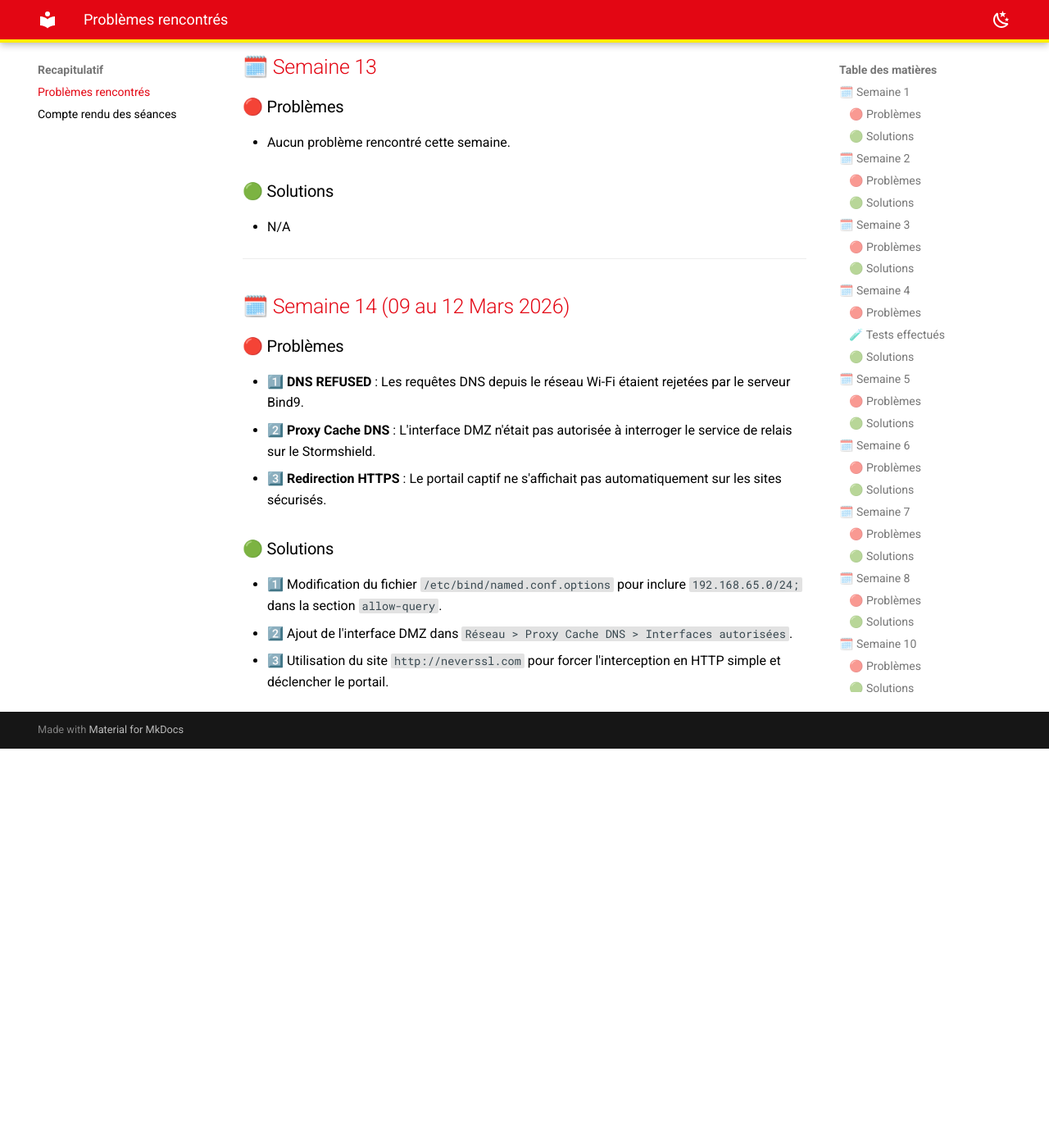
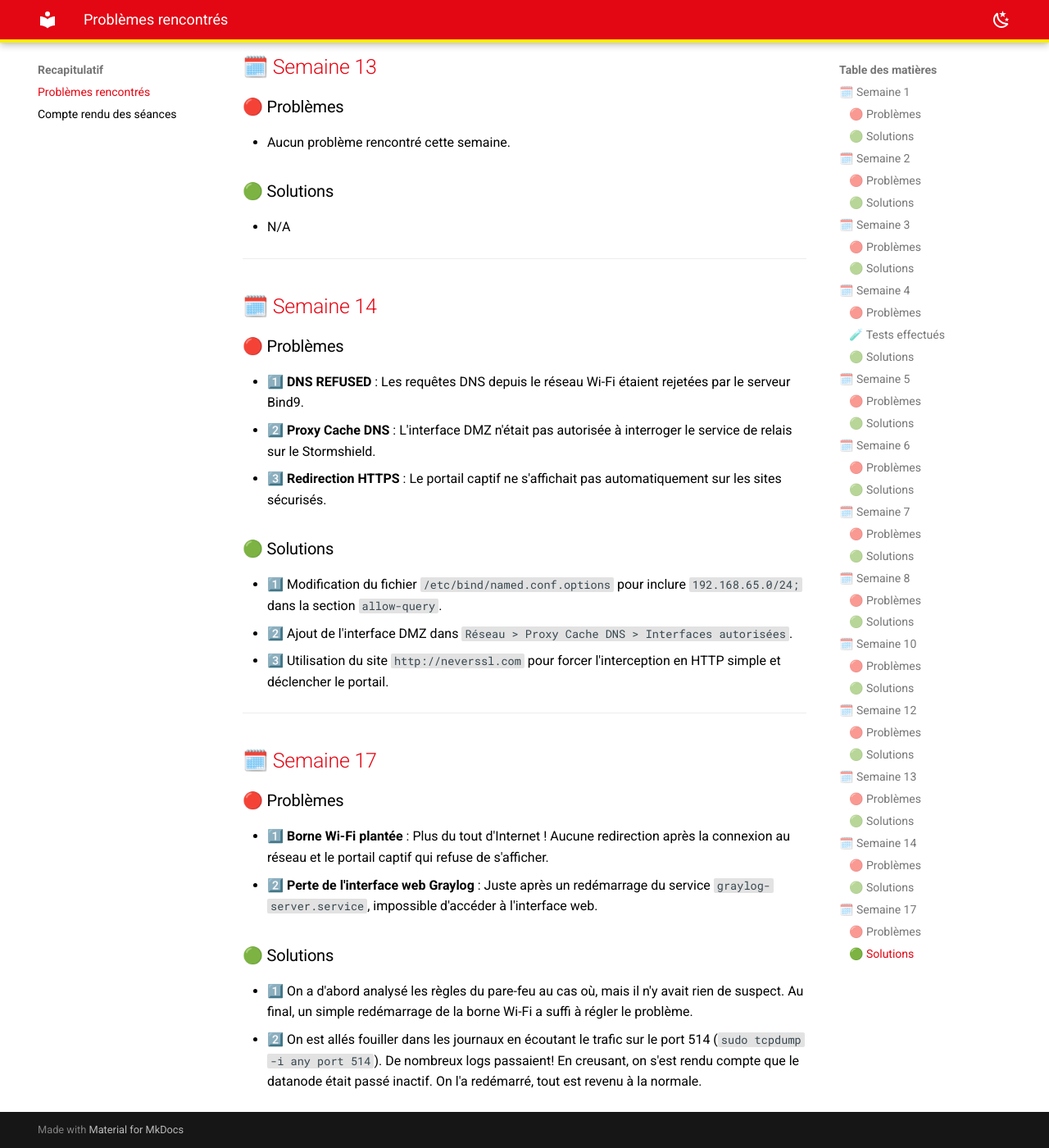
Before and after one commit to XolA-max/gp-orleans-sportludique2025-2026, an MkDocs documentation site: the page built from docs/Recapitulatif/Probleme.md, in a window 1280 px wide and 1400 px high, scrolled down 4408 px. Shown: the whole window at 82% size. Built offline with MkDocs 1.6.1 and Material for MkDocs 9.7.7, drawn with Linux system fonts in a browser that asks for light colours; before the commit the page ends 5321 px from its top, so only the background shows below that.

Commit message:
docs: Update incident documentation and task list

```diff
--- a/docs/Recapitulatif/Probleme.md
+++ b/docs/Recapitulatif/Probleme.md
@@ -140,7 +140,7 @@ VLAN actif après configuration.
 
 ---
 
-## 🗓️ Semaine 14 (09 au 12 Mars 2026)
+## 🗓️ Semaine 14
 
 ### 🔴 Problèmes
 - 1️⃣ **DNS REFUSED** : Les requêtes DNS depuis le réseau Wi-Fi étaient rejetées par le serveur Bind9.
@@ -151,3 +151,15 @@ VLAN actif après configuration.
 - 1️⃣ Modification du fichier `/etc/bind/named.conf.options` pour inclure `192.168.65.0/24;` dans la section `allow-query`.
 - 2️⃣ Ajout de l'interface DMZ dans `Réseau > Proxy Cache DNS > Interfaces autorisées`.
 - 3️⃣ Utilisation du site `http://neverssl.com` pour forcer l'interception en HTTP simple et déclencher le portail.
+
+---
+
+## 🗓️ Semaine 17
+
+### 🔴 Problèmes
+- 1️⃣ **Borne Wi-Fi plantée** : Plus du tout d'Internet ! Aucune redirection après la connexion au réseau et le portail captif qui refuse de s'afficher.
+- 2️⃣ **Perte de l'interface web Graylog** : Juste après un redémarrage du service `graylog-server.service`, impossible d'accéder à l'interface web.
+
+### 🟢 Solutions
+- 1️⃣ On a d'abord analysé les règles du pare-feu au cas où, mais il n'y avait rien de suspect. Au final, un simple redémarrage de la borne Wi-Fi a suffi à régler le problème.
+- 2️⃣ On est allés fouiller dans les journaux en écoutant le trafic sur le port 514 (`sudo tcpdump -i any port 514`). De nombreux logs passaient! En creusant, on s'est rendu compte que le datanode était passé inactif. On l'a redémarré, tout est revenu à la normale.
```
Also changed, not shown: docs/Recapitulatif/Taches.md (+1 -1 lines).
